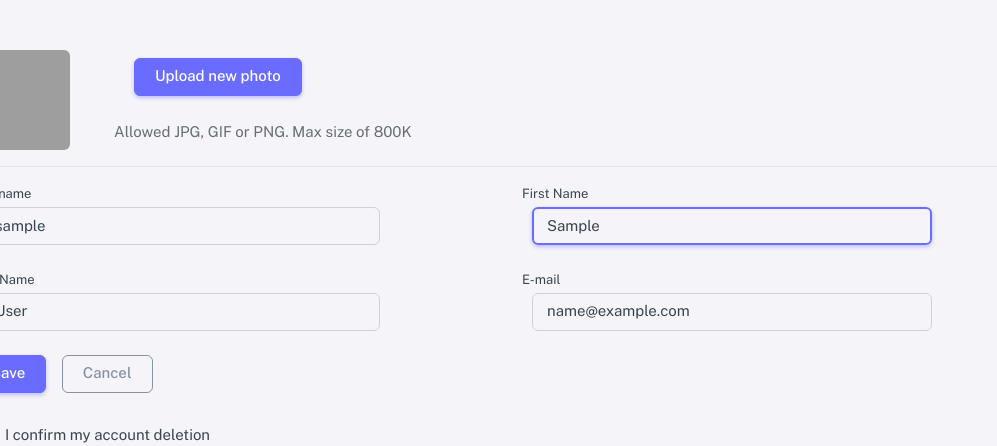
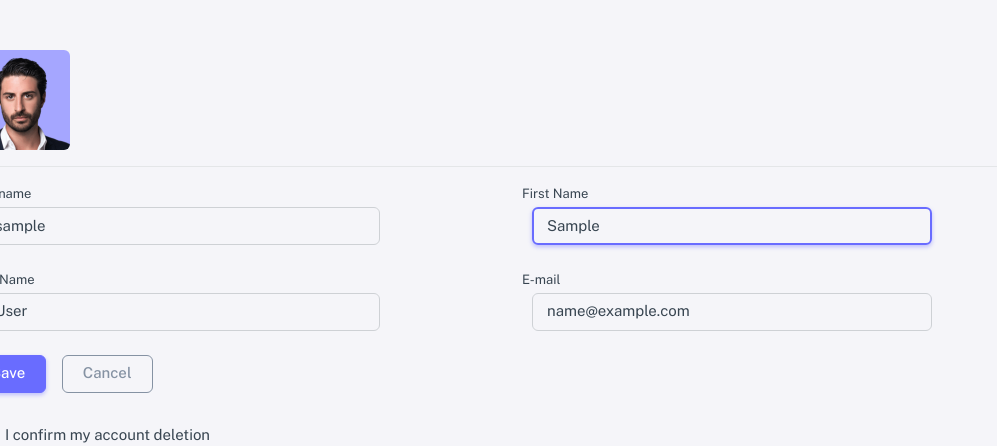
Before and after one commit to Giang-alt/Nhom-2, a Django app: page /account/ in a window 1280 px wide. Shown: the top 446 px of the page, without its empty margins (0-997 px from the left). Run offline with Django 5.2, Linux system fonts and the light colour scheme; the visitor is signed in with stand-in values (Sample User, id 1); some libraries are stand-ins or nearby versions; grey boxes are pictures that could not be loaded.

```diff
--- a/period1/Booking_Court/B_Court_Mng/models.py
+++ b/period1/Booking_Court/B_Court_Mng/models.py
@@ -1,5 +1,6 @@
 from django.db import models
 from datetime import datetime
+
 
 class Court(models.Model):
     COURT_TYPE_CHOICES = [
--- a/period1/Booking_Court/home/templates/app_home/user/account.html
+++ b/period1/Booking_Court/home/templates/app_home/user/account.html
@@ -10,18 +10,9 @@
     <!-- Avatar Section -->
     <div class="card-body" style="margin-left: -400px; margin-right: 20px;">
       <div class="d-flex align-items-start align-items-sm-center gap-6 pb-4 border-bottom">
-        <img src="https://i.pinimg.com/736x/76/f3/f3/76f3f3007969fd3b6db21c744e1ef289.jpg" alt="user-avatar"
+        <img src="/static/home/assets/img/avatars/1.png" alt="user-avatar"
              class="d-block w-px-100 h-px-100 rounded" id="uploadedAvatar"
              style="margin-right: 20px;">
-        <div class="button-wrapper">
-          <label for="upload" class="btn btn-primary me-3 mb-4" tabindex="0"
-                 style="margin-left: 20px;">
-            <span class="d-none d-sm-block">Upload new photo</span>
-            <i class="bx bx-upload d-block d-sm-none"></i>
-            <input type="file" id="upload" class="account-file-input" hidden="" accept="image/png, image/jpeg">
-          </label>
-          <div style="margin-top: 10px;">Allowed JPG, GIF or PNG. Max size of 800K</div>
-        </div>
       </div>
     </div>
 
--- a/period1/Booking_Court/home/templates/includes/left-menu.html
+++ b/period1/Booking_Court/home/templates/includes/left-menu.html
@@ -72,7 +72,7 @@
 
       <!-- Layouts -->
       <li class="menu-item" style="">
-        <a href="" class="menu-link">
+        <a href="http://127.0.0.1:8000/book_court/" class="menu-link">
           <i class="menu-icon tf-icons bx bx-layout"></i>
           <div class="text-truncate" data-i18n="Layouts">Booking Court</div>
         </a>
--- a/period1/Booking_Court/home/views.py
+++ b/period1/Booking_Court/home/views.py
@@ -4,7 +4,7 @@ from django.http import HttpResponse,HttpResponseRedirect
 from .forms import CourtNewForm
 from django.shortcuts import render, get_object_or_404, redirect
 from B_Court_Mng.models import Court
-from django.shortcuts import render, redirect
+
 from django.contrib.auth.models import User
 from django.contrib import messages
 from django.contrib.auth import authenticate, login
@@ -142,9 +142,6 @@ def login_view(request):
 
 
 
-
-
-
 @login_required
 def account_view(request):
     user = request.user
```
Also changed, not shown: period1/Booking_Court/B_Court_Mng/migrations/0004_customer_user_booking.py (added), period1/Booking_Court/home/forms.py (line endings or trailing spaces), period1/Booking_Court/home/urls.py (line endings or trailing spaces).
